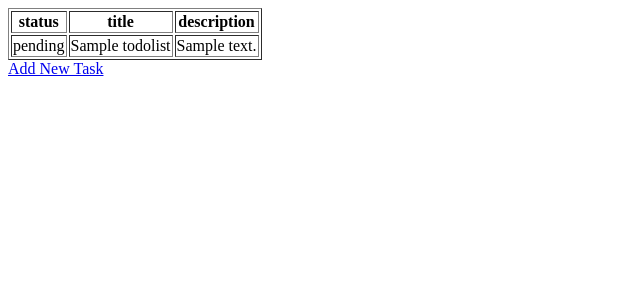
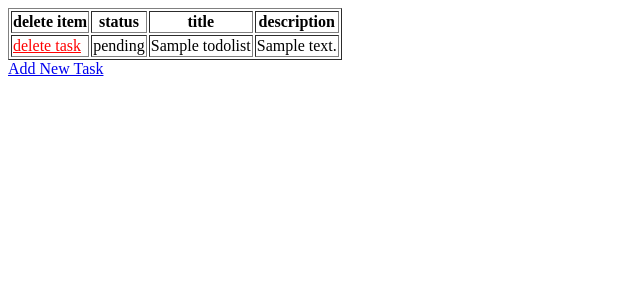
Before and after one commit to parsa6890/django-todo, a Django app: page / in a window 1280 px wide. Shown: the top 300 px of the page, without its empty margins (0-640 px from the left). Run offline with Django 5.2, Linux system fonts and the light colour scheme; tables that the repository leaves empty hold one stand-in row (values such as "Sample post").

Commit message:
feat: add delete task flow (url, view, template, confirm dialog)

```diff
--- a/todo/templates/todo/index.html
+++ b/todo/templates/todo/index.html
@@ -7,6 +7,7 @@
 <body>
 			<table border="1">
 				<tr>
+					<th>delete item</th>
 					<th>status</th>
 					<th>title</th>
 					<th>description</th>
@@ -14,6 +15,13 @@
 					{% for status, tasks in grouped_todos.items %}
 						{% for task in tasks %}
 							<tr>
+								<td>
+								  <a href="{% url 'delete_task' task.id %}"
+								     onclick="return confirm('Are you sure you want to delete this task?');"
+								     style="color: red;">
+								     delete task
+								  </a>
+								</td>
 								<td>{{ status }}</td>
 								<td>{{ task.title }}</td>
 								<td>{{ task.description }}</td>
--- a/todo/urls.py
+++ b/todo/urls.py
@@ -5,4 +5,5 @@ from . import views
 urlpatterns = [
 	path('', views.todo_view, name='todos'),
 	path('creat_task/', views.cform_view, name='creat_task'),
+	path('delete_task/<int:id>/', views.delete_task, name='delete_task'),
 ]
--- a/todo/views.py
+++ b/todo/views.py
@@ -1,5 +1,4 @@
-from django.shortcuts import render, redirect
-from django.http import HttpResponseRedirect
+from django.shortcuts import render, redirect, get_object_or_404
 from .models import TodoList
 from .forms import TodoForm
 
@@ -29,3 +28,9 @@ def cform_view(request):
 		"form" : form
 	}
 	return render(request, 'todo/creat_task.html', context)
+
+
+def delete_task(request, id):
+	task = get_object_or_404(TodoList, id= id)
+	task.delete()
+	return redirect('todos')
```
